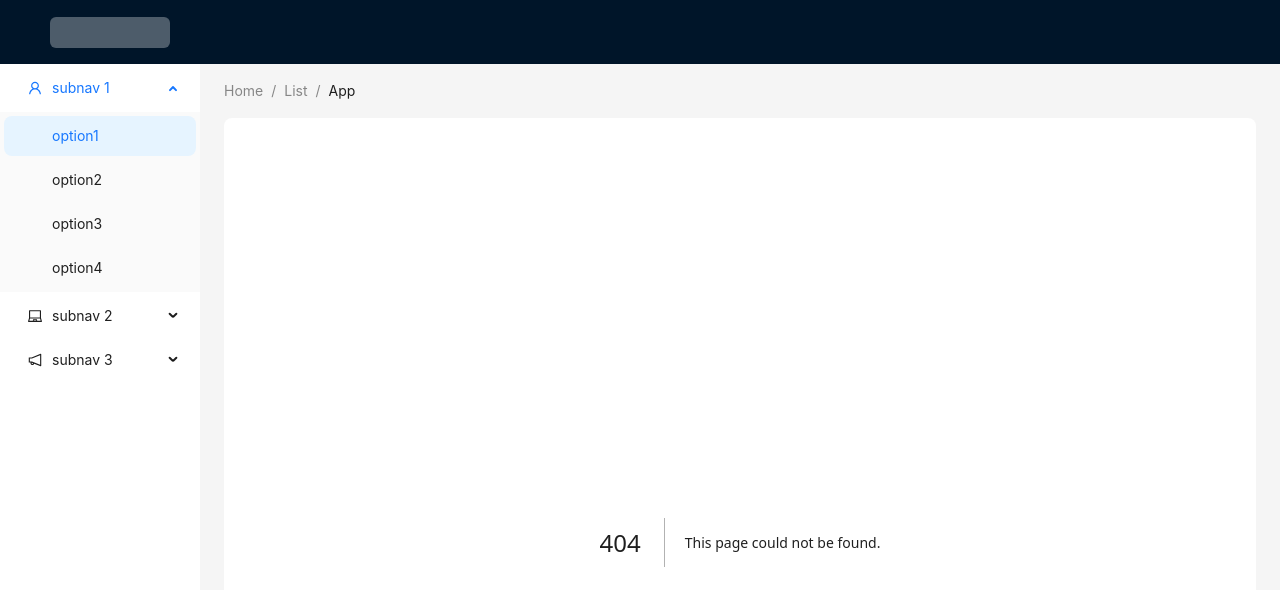
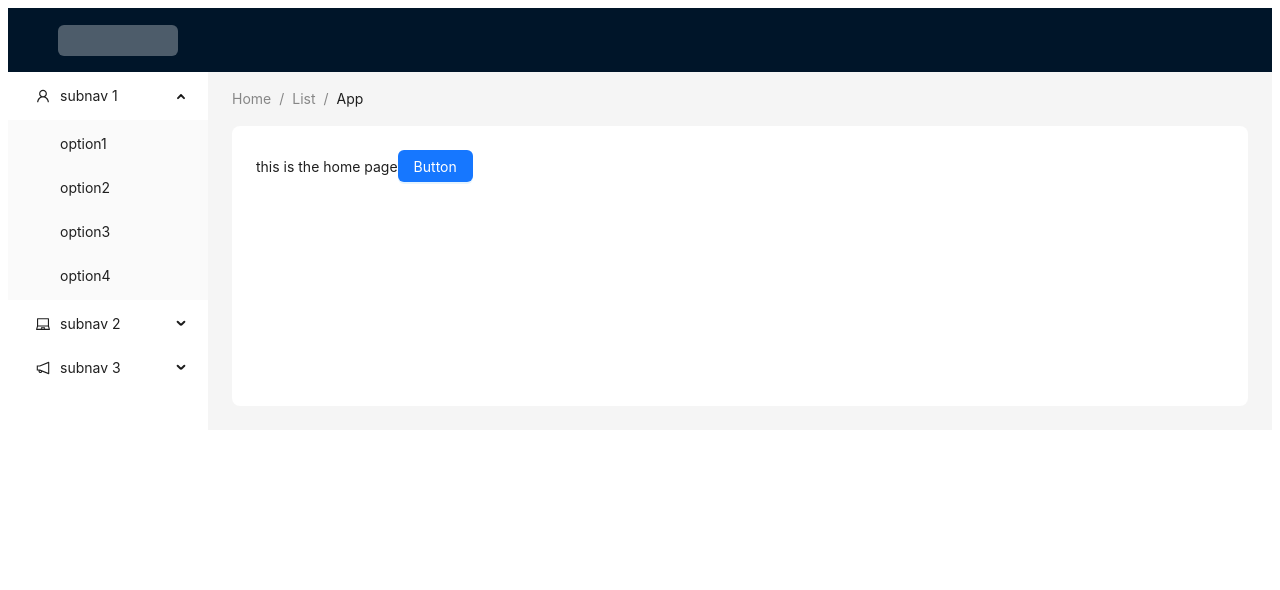
Before and after one commit to Fabrica-Unisales/pie-manager-front, a Next.js app: page /home in a window 1280 px wide. Before the commit this address had no page. Shown: the top 590 px of the page. Built offline with nearby package versions, Linux system fonts and the light colour scheme; what @ant-design/nextjs-registry would draw is missing.

Commit message:
add layout

```diff
--- a/package.json
+++ b/package.json
@@ -12,8 +12,8 @@
     "@ant-design/nextjs-registry": "^1.0.2",
     "antd": "^5.25.1",
     "next": "15.1.6",
-    "react": "18.0.0",
-    "react-dom": "18.0.0"
+    "react": "18.2.0",
+    "react-dom": "18.2.0"
   },
   "devDependencies": {
     "@eslint/eslintrc": "^3",
--- /dev/null
+++ b/src/app/(auth)/home/page.js
@@ -0,0 +1,12 @@
+'use client';
+import React from 'react';
+import { Button } from 'antd';
+
+const Home = () => (
+  <div className="App">
+    this is the home page
+    <Button type="primary" onClick={()=>{console.log(`testes agora`)}}>Button</Button>
+  </div>
+);
+
+export default Home;
--- /dev/null
+++ b/src/app/(auth)/layout.js
@@ -0,0 +1,73 @@
+"use client";
+import React from "react";
+import { AntdRegistry } from "@ant-design/nextjs-registry";
+import { Breadcrumb, Layout, Menu, theme } from "antd";
+import { items2 } from "@/statics/menuItens";
+
+const { Header, Content, Sider } = Layout;
+
+
+const App = ({children}) => {
+  const {
+    token: { colorBgContainer, borderRadiusLG },
+  } = theme.useToken();
+  return (
+    <html lang="en">
+      <body>
+        <AntdRegistry>
+          <Layout>
+            <Header style={{ display: "flex", alignItems: "center" }}>
+              <div className="demo-logo" />
+                <div
+                style={{
+                  width: 120,
+                  height: 31,
+                  background: "rgba(255, 255, 255, 0.3)",
+                  borderRadius: "6px",
+                  marginRight: "16px",
+                }}
+                />
+            </Header>
+            <Layout>
+              <Sider width={200} style={{ background: colorBgContainer }}>
+                <Menu
+                  mode="inline"
+                  defaultSelectedKeys={["1"]}
+                  defaultOpenKeys={["sub1"]}
+                  style={{ height: "100%", borderRight: 0 }}
+                  items={items2}
+                  onClick={(e) => {
+                    console.log(e);
+                  }
+                  }
+                />
+              </Sider>
+              <Layout style={{ padding: "0 24px 24px" }}>
+                <Breadcrumb
+                  items={[
+                    { title: "Home" },
+                    { title: "List" },
+                    { title: "App" },
+                  ]}
+                  style={{ margin: "16px 0" }}
+                />
+                <Content
+                  style={{
+                    padding: 24,
+                    margin: 0,
+                    minHeight: 280,
+                    background: colorBgContainer,
+                    borderRadius: borderRadiusLG,
+                  }}
+                >
+                  {children}
+                </Content>
+              </Layout>
+            </Layout>
+          </Layout>
+        </AntdRegistry>
+      </body>
+    </html>
+  );
+};
+export default App;
--- a/src/app/layout.js
+++ b/src/app/layout.js
@@ -1,34 +1,12 @@
 "use client";
 import React from "react";
-import {
-  LaptopOutlined,
-  NotificationOutlined,
-  UserOutlined,
-} from "@ant-design/icons";
 import { AntdRegistry } from "@ant-design/nextjs-registry";
 import { Breadcrumb, Layout, Menu, theme } from "antd";
+import { items2 } from "@/statics/menuItens";
+
 const { Header, Content, Sider } = Layout;
-const items1 = ["1", "2", "3"].map((key) => ({
-  key,
-  label: `nav ${key}`,
-}));
-const items2 = [UserOutlined, LaptopOutlined, NotificationOutlined].map(
-  (icon, index) => {
-    const key = String(index + 1);
-    return {
-      key: `sub${key}`,
-      icon: React.createElement(icon),
-      label: `subnav ${key}`,
-      children: Array.from({ length: 4 }).map((_, j) => {
-        const subKey = index * 4 + j + 1;
-        return {
-          key: subKey,
-          label: `option${subKey}`,
-        };
-      }),
-    };
-  }
-);
+
+
 const App = ({children}) => {
   const {
     token: { colorBgContainer, borderRadiusLG },
@@ -37,52 +15,9 @@ const App = ({children}) => {
     <html lang="en">
       <body>
         <AntdRegistry>
-          <Layout>
-            <Header style={{ display: "flex", alignItems: "center" }}>
-              <div className="demo-logo" />
-                <div
-                style={{
-                  width: 120,
-                  height: 31,
-                  background: "rgba(255, 255, 255, 0.3)",
-                  borderRadius: "6px",
-                  marginRight: "16px",
-                }}
-                />
-            </Header>
-            <Layout>
-              <Sider width={200} style={{ background: colorBgContainer }}>
-                <Menu
-                  mode="inline"
-                  defaultSelectedKeys={["1"]}
-                  defaultOpenKeys={["sub1"]}
-                  style={{ height: "100%", borderRight: 0 }}
-                  items={items2}
-                />
-              </Sider>
-              <Layout style={{ padding: "0 24px 24px" }}>
-                <Breadcrumb
-                  items={[
-                    { title: "Home" },
-                    { title: "List" },
-                    { title: "App" },
-                  ]}
-                  style={{ margin: "16px 0" }}
-                />
-                <Content
-                  style={{
-                    padding: 24,
-                    margin: 0,
-                    minHeight: 280,
-                    background: colorBgContainer,
-                    borderRadius: borderRadiusLG,
-                  }}
-                >
+
                   {children}
-                </Content>
-              </Layout>
-            </Layout>
-          </Layout>
+
         </AntdRegistry>
       </body>
     </html>
--- /dev/null
+++ b/src/statics/menuItens.js
@@ -0,0 +1,25 @@
+"use client";
+import React from "react";
+import {
+  LaptopOutlined,
+  NotificationOutlined,
+  UserOutlined,
+} from "@ant-design/icons";
+
+export const items2 = [UserOutlined, LaptopOutlined, NotificationOutlined].map(
+  (icon, index) => {
+    const key = String(index + 1);
+    return {
+      key: `sub${key}`,
+      icon: React.createElement(icon),
+      label: `subnav ${key}`,
+      children: Array.from({ length: 4 }).map((_, j) => {
+        const subKey = index * 4 + j + 1;
+        return {
+          key: `options${subKey}`,
+          label: `option${subKey}`,
+        };
+      }),
+    };
+  }
+);
```
Also changed, not shown: src/app/(auth)/page.js (added, +12 -0 lines), 1 other file (tests, documents, lock files or other folders).
